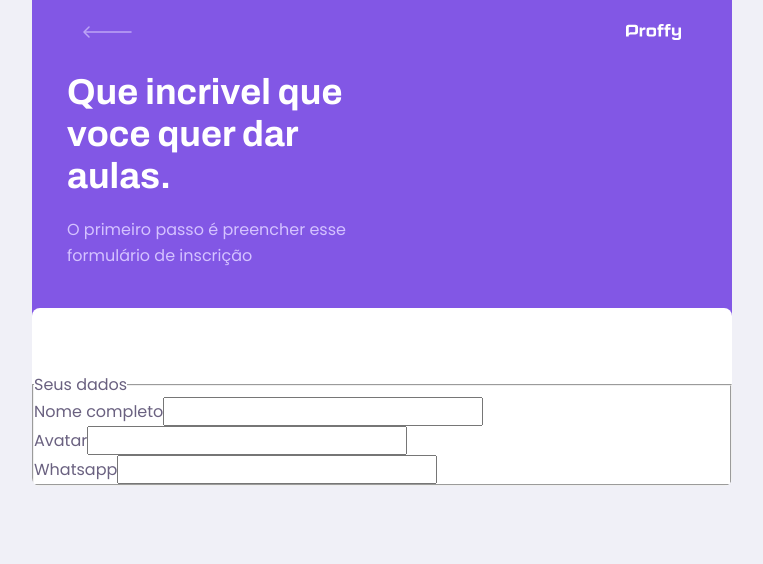
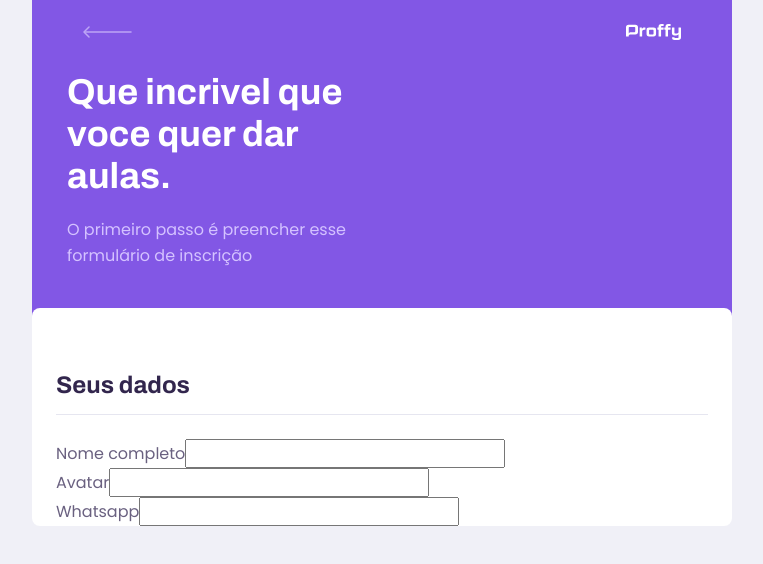
Before and after one commit to apfdamascena/NextLevelWeek-Proffy, a React (Create React App) app: page /give-classes in a window 1280 px wide. Shown: the top 564 px of the page, without its empty margins (258-1021 px from the left). Built offline with nearby package versions, Linux system fonts and the light colour scheme.

Commit message:
reafactoring input

```diff
--- a/src/pages/Teachers/index.tsx
+++ b/src/pages/Teachers/index.tsx
@@ -14,10 +14,7 @@
                         <input type = "text" id = "subject"/>
                     </div>
 
-                    <div className="input-block">
-                        <label htmlFor="week_day">Dia da semana</label>
-                        <input type = "text" id = "week_day"/>
-                    </div>
+
 
                     <div className="input-block">
                         <label htmlFor="time">Hora</label>
--- a/src/pages/TeachersForm/teachersForm.css
+++ b/src/pages/TeachersForm/teachersForm.css
@@ -15,5 +15,29 @@
     margin: -3.2rem auto 3.2rem;
     padding-top: 6.4rem;
     overflow: hidden;
+}
 
+#page-teacher-form main fieldset {
+    border: 0;
+    padding: 0 2.4rem;
 }
+
+#page-teacher-form main fieldset + fieldset {
+    margin-top: 6.4rem;
+}
+
+#page-teacher-form main fieldset legend {
+    font: 700 2.4rem Archivo;
+    color: var(--color-text-title);
+
+    border-bottom: 1px solid var(--color-line-in-white);
+
+    margin-bottom: 2.4rem;
+    padding-bottom: 1.6rem;
+
+    display: flex;
+    align-items: center;
+    justify-content: space-between;
+
+    width: 100%;
+}
```
Also changed, not shown: src/components/Input/index.tsx (added, +20 -0 lines), src/components/Input/input.css (added).
